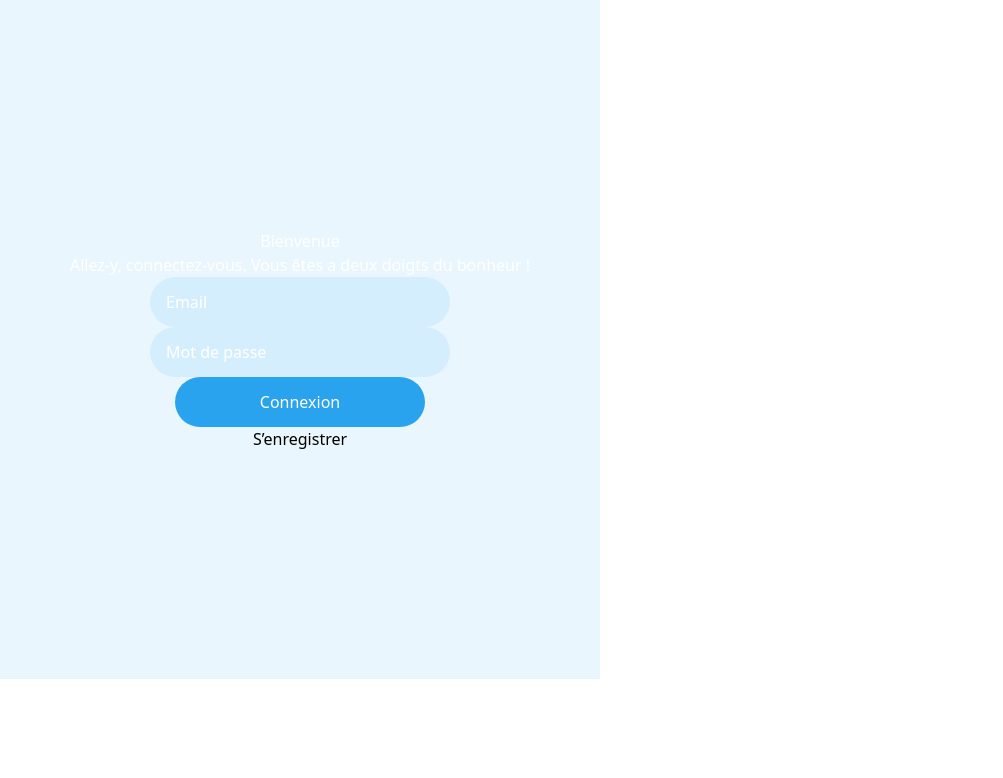
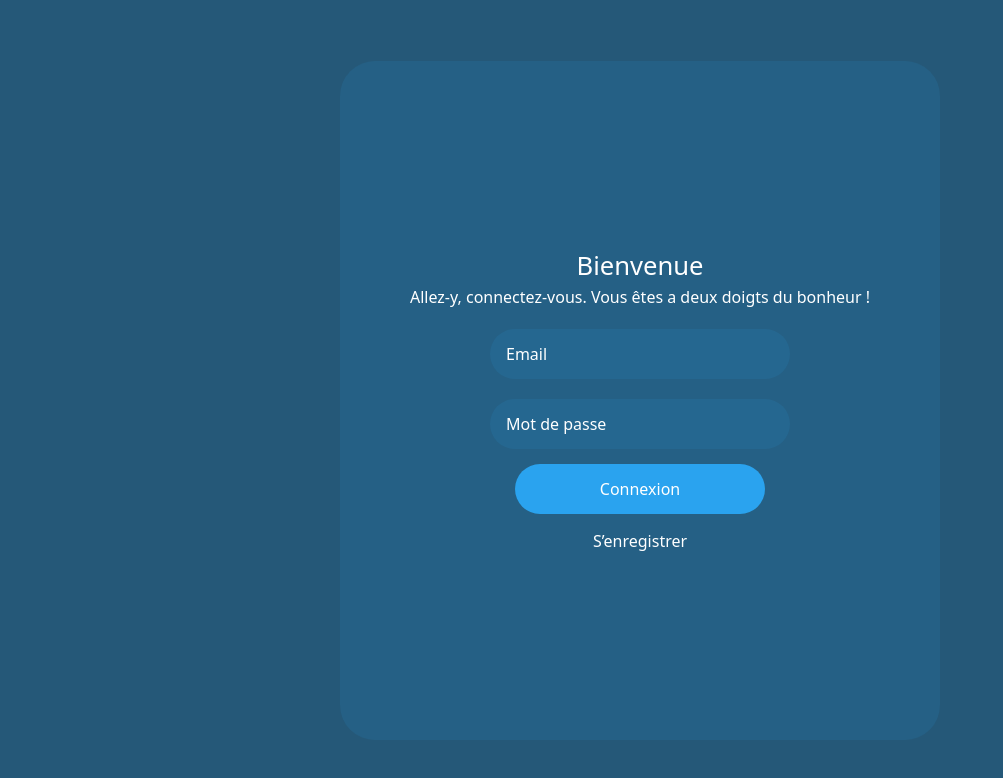
Before and after one commit to Ulthane/twitee-sphere, a React (Vite) app in the folder TWITEE-SPHERE/: page / in a window 1280 px wide. Shown: the top 778 px of the page, without its empty margins (0-1003 px from the left). Built offline with nearby package versions, Linux system fonts and the light colour scheme.

Commit message:
modification design de la page

```diff
--- a/TWITEE-SPHERE/src/pages/registerPage/LoginPage.css
+++ b/TWITEE-SPHERE/src/pages/registerPage/LoginPage.css
@@ -1,3 +1,7 @@
+body {
+  background-color: rgba(37, 88, 120, 1);
+}
+
 /* style de la classe du container avec tailwind*/
 .containerFormLogin {
   @apply flex justify-center items-center min-h-screen;
@@ -5,13 +9,23 @@
 
 /* formulaire de la page d'inscription */
 .formLogin {
-  position: relative;
   background-color: rgba(42, 163, 239, 0.1);
+  border-radius: 35px;
 }
 
 /* style du formulaire de la page avec tailwind */
 .formLogin {
-  @apply flex justify-center flex-col items-center w-[600px] h-[679px] ;
+  @apply flex justify-center flex-col items-center w-[600px] h-[679px];
 }
 
-/* container des infos concernant le formulaire inscription*/
+/* input */
+
+.inputLogin {
+  @apply mt-5;
+}
+
+/* button */
+
+.buttonLogin {
+  @apply m-[15px];
+}
--- a/TWITEE-SPHERE/src/pages/registerPage/LoginPage.jsx
+++ b/TWITEE-SPHERE/src/pages/registerPage/LoginPage.jsx
@@ -42,27 +42,38 @@ export default function LoginPage() {
 
   return (
     <>
+      <div className="containerFormLogin">
         <form
           className="formLogin"
           onSubmit={(event) => onsubmit(event)}
           action=""
         >
-        <h1 className="text-white">Bienvenue</h1>
+          <h1 className="text-white text-[1.6em]">Bienvenue</h1>
           <p className="text-white">
             Allez-y, connectez-vous. Vous êtes a deux doigts du bonheur !
           </p>
-        <Input type={"email"} placeholder={"Email"} reference={email} />
+          <Input
+            type={"email"}
+            placeholder={"Email"}
+            reference={email}
+            className={"inputLogin"}
+          />
           <Input
             type={"password"}
             placeholder={"Mot de passe"}
             reference={password}
+            className={"inputLogin"}
           />
 
-        <Button value={"Connexion"} />
-        <p onClick={linkRegistrationPage} className="text-black">
+          <Button value={"Connexion"} className={"buttonLogin"} />
+          <p
+            onClick={linkRegistrationPage}
+            className="text-white cursor-pointer"
+          >
             S’enregistrer
           </p>
         </form>
+      </div>
     </>
   );
 }
```
Lines whose indentation alone changed are shown as unchanged.
